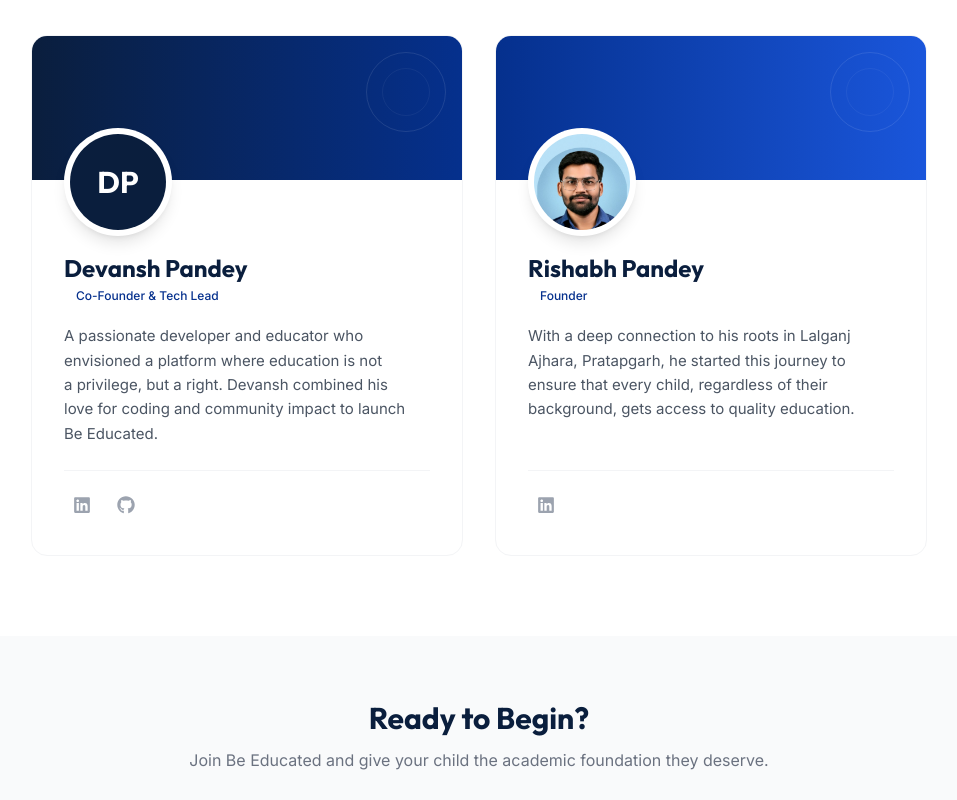
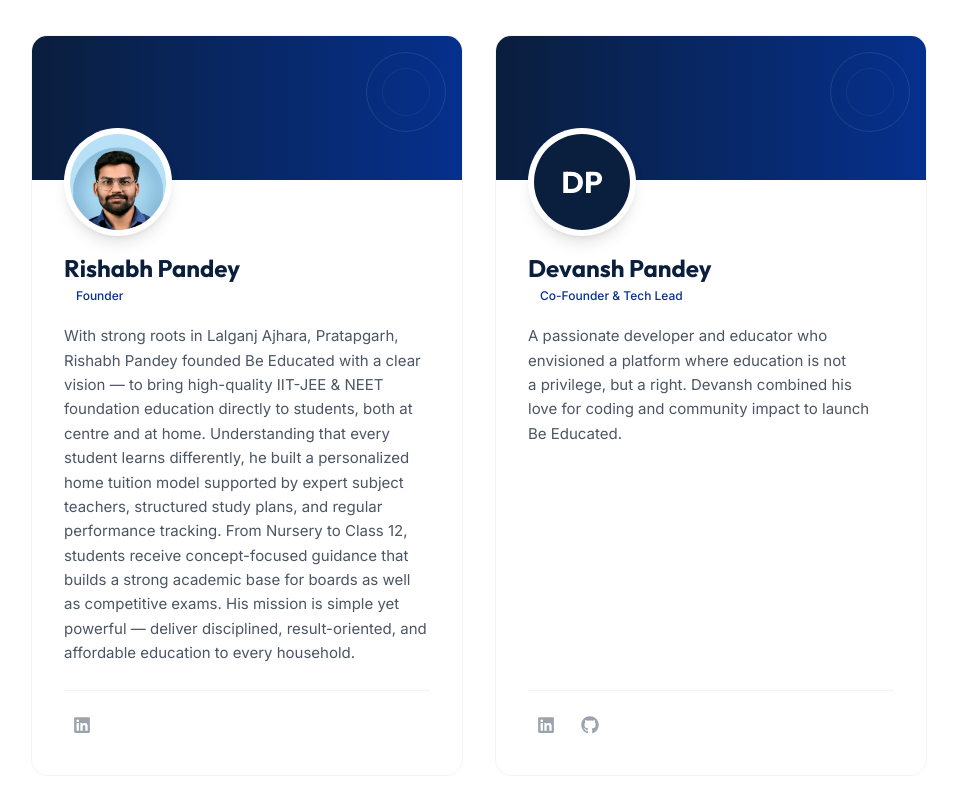
Before and after one commit to devansh101005/beeducatedweb, a React (Vite) app in the folder client/: page /about in a window 1280 px wide. Shown: the part 2580-3380 px from the top of the page, without its empty margins (161-1118 px from the left). Built offline with nearby package versions, Linux system fonts and the light colour scheme; no server answers.

Commit message:
fixed wrong ph number and map

```diff
--- a/client/src/pages/About.jsx
+++ b/client/src/pages/About.jsx
@@ -202,7 +202,30 @@ function About() {
           </div>
 
           <div className="grid md:grid-cols-2 gap-8 max-w-4xl mx-auto">
-            {/* Founder 1: Devansh */}
+            {/* Founder 1: Rishabh */}
+            <div className="group relative bg-white rounded-2xl overflow-hidden border border-gray-100 hover:-translate-y-2 hover:shadow-elevated-lg transition-all duration-500 flex flex-col">
+              <div className="h-36 bg-gradient-to-r from-[#0a1e3d] via-[#05308d] to-[#05308d] bg-[length:200%_100%] group-hover:animate-shimmer w-full relative">
+                <div className="absolute top-4 right-4 w-20 h-20 border border-white/10 rounded-full" />
+                <div className="absolute top-8 right-8 w-12 h-12 border border-white/5 rounded-full" />
+                <div className="absolute -bottom-14 left-8 p-1.5 bg-white rounded-full shadow-lg group-hover:shadow-xl transition-shadow duration-500">
+                  <img src={Rishabh} alt="Rishabh Pandey" className="w-24 h-24 rounded-full object-cover ring-4 ring-white group-hover:scale-105 transition-transform duration-500" />
+                </div>
+              </div>
+              <div className="pt-18 pb-8 px-8 flex-1 flex flex-col">
+                <h3 className="font-heading text-2xl font-bold text-[#0a1e3d] group-hover:text-[#05308d] transition-colors duration-300">Rishabh Pandey</h3>
+                <span className="inline-block font-body text-[#05308d] font-medium text-xs mb-4 bg-[#05308d]/8 px-3 py-1 rounded-full w-fit">Founder</span>
+                <p className="font-body text-gray-600 text-[15px] leading-relaxed mb-6 flex-1">
+                  With strong roots in Lalganj Ajhara, Pratapgarh, Rishabh Pandey founded Be Educated with a clear vision — to bring high-quality IIT-JEE & NEET foundation education directly to students, both at centre and at home. Understanding that every student learns differently, he built a personalized home tuition model supported by expert subject teachers, structured study plans, and regular performance tracking. From Nursery to Class 12, students receive concept-focused guidance that builds a strong academic base for boards as well as competitive exams. His mission is simple yet powerful — deliver disciplined, result-oriented, and affordable education to every household.
+                </p>
+                <div className="flex gap-2 pt-4 border-t border-gray-100">
+                  <a href="https://www.linkedin.com/in/rishabh-pandey-6209542ba/" target="_blank" rel="noopener noreferrer" className="w-9 h-9 rounded-lg flex items-center justify-center text-gray-400 hover:text-white hover:bg-[#05308d] transition-all duration-300">
+                    <FaLinkedin size={18} />
+                  </a>
+                </div>
+              </div>
+            </div>
+
+            {/* Founder 2: Devansh */}
             <div className="group relative bg-white rounded-2xl overflow-hidden border border-gray-100 hover:-translate-y-2 hover:shadow-elevated-lg transition-all duration-500 flex flex-col">
               {/* Banner with animated gradient */}
               <div className="h-36 bg-gradient-to-r from-[#0a1e3d] via-[#05308d] to-[#0a1e3d] bg-[length:200%_100%] group-hover:animate-shimmer w-full relative">
@@ -227,29 +250,6 @@ function About() {
                   </a>
                   <a href="https://github.com/devansh101005" target="_blank" rel="noopener noreferrer" className="w-9 h-9 rounded-lg flex items-center justify-center text-gray-400 hover:text-white hover:bg-[#0a1e3d] transition-all duration-300">
                     <FaGithub size={18} />
-                  </a>
-                </div>
-              </div>
-            </div>
-
-            {/* Founder 2: Rishabh */}
-            <div className="group relative bg-white rounded-2xl overflow-hidden border border-gray-100 hover:-translate-y-2 hover:shadow-elevated-lg transition-all duration-500 flex flex-col">
-              <div className="h-36 bg-gradient-to-r from-[#05308d] via-[#1a56db] to-[#05308d] bg-[length:200%_100%] group-hover:animate-shimmer w-full relative">
-                <div className="absolute top-4 right-4 w-20 h-20 border border-white/10 rounded-full" />
-                <div className="absolute top-8 right-8 w-12 h-12 border border-white/5 rounded-full" />
-                <div className="absolute -bottom-14 left-8 p-1.5 bg-white rounded-full shadow-lg group-hover:shadow-xl transition-shadow duration-500">
-                  <img src={Rishabh} alt="Rishabh Pandey" className="w-24 h-24 rounded-full object-cover ring-4 ring-white group-hover:scale-105 transition-transform duration-500" />
-                </div>
-              </div>
-              <div className="pt-18 pb-8 px-8 flex-1 flex flex-col">
-                <h3 className="font-heading text-2xl font-bold text-[#0a1e3d] group-hover:text-[#05308d] transition-colors duration-300">Rishabh Pandey</h3>
-                <span className="inline-block font-body text-[#05308d] font-medium text-xs mb-4 bg-[#05308d]/8 px-3 py-1 rounded-full w-fit">Founder</span>
-                <p className="font-body text-gray-600 text-[15px] leading-relaxed mb-6 flex-1">
-                  With a deep connection to his roots in Lalganj Ajhara, Pratapgarh, he started this journey to ensure that every child, regardless of their background, gets access to quality education.
-                </p>
-                <div className="flex gap-2 pt-4 border-t border-gray-100">
-                  <a href="https://www.linkedin.com/in/rishabh-pandey-6209542ba/" target="_blank" rel="noopener noreferrer" className="w-9 h-9 rounded-lg flex items-center justify-center text-gray-400 hover:text-white hover:bg-[#05308d] transition-all duration-300">
-                    <FaLinkedin size={18} />
                   </a>
                 </div>
               </div>
--- a/client/src/pages/FAQ.jsx
+++ b/client/src/pages/FAQ.jsx
@@ -511,7 +511,7 @@ function FAQ() {
               <span className="absolute inset-0 bg-white/20 translate-y-full group-hover:translate-y-0 transition-transform duration-300"></span>
             </Link>
             <a
-              href="tel:+919876543210"
+              href="tel:+918382970800"
               className="group inline-flex items-center justify-center gap-2 bg-transparent border-2 border-white/20 text-white px-8 py-4 rounded-xl font-heading font-bold text-sm sm:text-base no-underline transition-all duration-300 hover:border-white/50 hover:bg-white/5 hover:-translate-y-0.5"
             >
               <svg className="w-4 h-4" fill="none" viewBox="0 0 24 24" stroke="currentColor" strokeWidth={2}>
--- a/client/src/pages/FeeStructure.jsx
+++ b/client/src/pages/FeeStructure.jsx
@@ -566,7 +566,7 @@ const FeeStructure = () => {
               </svg>
             </Link>
             <a
-              href="tel:+919876543210"
+              href="tel:+918382970800"
               className="group inline-flex items-center justify-center gap-2 bg-white border-2 border-[#05308d]/15 text-[#05308d] px-8 py-4 rounded-xl font-heading font-bold text-sm sm:text-base no-underline transition-all duration-300 hover:border-[#05308d]/30 hover:shadow-md hover:-translate-y-0.5"
             >
               <svg className="w-4 h-4" fill="none" viewBox="0 0 24 24" stroke="currentColor" strokeWidth={2}>
--- a/client/src/pages/Home.jsx
+++ b/client/src/pages/Home.jsx
@@ -92,7 +92,7 @@ function Home() {
               Enquire Now
             </Link>
             <a
-              href="tel:+919721145364"
+              href="tel:+918382970800"
               className="inline-block border-2 border-white text-white px-9 py-4 rounded-lg no-underline font-heading font-bold text-base sm:text-lg hover:bg-white hover:text-[#0a1e3d] transition-colors duration-300"
             >
               Call for Admission
@@ -276,7 +276,7 @@ function Home() {
               Enquire Now
             </Link>
             <a
-              href="tel:+919721145364"
+              href="tel:+918382970800"
               className="inline-block border-2 border-white text-white px-9 py-4 rounded-lg no-underline font-heading font-bold text-base sm:text-lg hover:bg-white hover:text-[#0a1e3d] transition-colors duration-300"
             >
               Call Now
```
Also changed, not shown: client/src/pages/Contact.jsx (+6 -6 lines).
